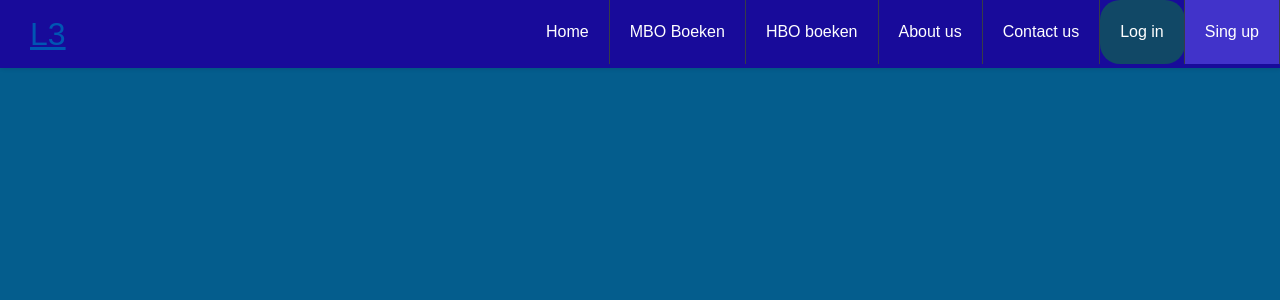
After one commit to Devilskey/projectschool, a PHP site: page / in a window 1280 px wide. The commit adds this page. Shown: the top 300 px of the page. Run offline with PHP 8.4, Linux system fonts and the light colour scheme; some libraries are stand-ins or nearby versions.

Commit message:
Add files via upload

```diff
--- /dev/null
+++ b/index.html
@@ -0,0 +1,45 @@
+<!doctype HTML>
+<html>
+     <head>
+        <title>bookstromen</title>
+        <link rel='stylesheet' href='./stylesheets/bootstrap.css'>
+        <link rel='stylesheet' href='./stylesheets/stylesheet.css'>
+
+        <!--link van de body fonts-->
+        <link rel="preconnect" href="https://fonts.gstatic.com">
+        <link href="https://fonts.googleapis.com/css2?family=Raleway:ital,wght@1,500&display=swap" rel="stylesheet">
+        <!--eind link -->
+        <!--link title-->
+        <link rel="preconnect" href="https://fonts.gstatic.com">
+<link href="https://fonts.googleapis.com/css2?family=Raleway:ital,wght@1,500&family=Rokkitt:wght@700&display=swap" rel="stylesheet">
+<!--eind link-->
+    </head>
+     <body>
+
+
+        <header class='header'>
+            <a href='#' class='logo'>L3</a>
+            <input class="menu-btn" type='checkbox' id='menu-btn'/>
+            <label class='menu-icon' for='menu-btn'><span class='nav-icon'></span></label>
+
+
+            <ul class='menu'>
+                  <li><a href="#">Home</a></li>
+                  <li><a href="#">MBO Boeken</a></li>
+                   <li><a href="#">HBO boeken</a></li>
+                   <li><a href="#">About us</a></li>
+                   <li><a href="#">Contact us</a></li>
+                   <li class="log-in"><a href="#">Log in</a></li>
+                   <li class="sing-up"><a href="#">Sing up</a></li>
+             </ul>
+       </header>
+
+
+
+
+
+
+
+
+     </body>
+ </html>
--- a/stylesheet.css
+++ b/stylesheet.css
@@ -1,11 +1,11 @@
 :root{
 
-    --color-primary-0: #083394 ;
+    --color-primary-0: #ffffff ;
 
     --color-primary-1: #2C5BC5;
      --color-primary-2 : #0C43C0 ;
      --color-primary-3 : #052878;
-     --color-primary-4 :#031D5A  ;
+     --color-primary-4 :#373c47  ;
 
     /*Main Secondary color (1) */
     --color-secondary-1-0 : #180B9A ;
@@ -18,60 +18,164 @@
     --color-secondary-2-0 : #045D8D ;
      --color-secondary-2-1 : #2288BF;
      --color-secondary-2-2 : #067AB9;
-      --color-secondary-2-3 : #034B72;
-      --color-secondary-2-4 : #013855;
+      --color-secondary-2-3 : #114866;
+      --color-secondary-2-4 : #000000;
 
     }
 
+/*de font family van de title === font-family: 'Raleway', sans-serif;
+font-family: 'Rokkitt', serif; ===*/
+
+body{
+  margin: 0;
+  font-family: sans-serif;
+  background-color: var(--color-secondary-2-0);
+}
+
+a{
+  color:var(--color-primary-0);
+
+}
+
+.header{
+  background-color: var( --color-secondary-1-0);
+  box-shadow:1px 1px 4px rgba(0,0,0,.1);
+  position:fixed;
+  width:100%;
+  z-index: 3;
+}
+
+.header ul{
+  margin:0;
+  padding: 0;
+  list-style: none;
+  overflow:hidden;
+  background-color:var( --color-secondary-1-0);
 
 
+}
 
-body{
-    margin: 0;
-    padding: 0;
-    background-color: var(--color-secondary-2-2);
-    background-size: covers;
-    color: black;
+.header ul a{
+  display: block;
+  padding:20px;
+  border-right:1px solid var(--color-primary-4);
+  text-decoration: none;
+
 }
-.navbar nav{
-    width: 100px;
-    height: 50px;
-    margin-left: 50px;
+
+.header ul a:hover{
+  background-color: var(--color-secondary-2-4);
 }
-.navbar nav ul {
 
-  margin: 0;
-  padding: 0;
- }
+.header .menu .log-in{
+  background-color: var(--color-secondary-2-3 );
+  border-radius: 20px;
+}
+.header .menu .sing-up{
+  background-color: var(--color-secondary-1-1  );
 
-.navbar ul li{
-    list-style: none;
-   display: inline;
-  float: left;
-   line-height: 100px;
-   color: white;
 }
-.navbar ul li a {
 
-    display: block;
-    text-decoration: none;
-    font-size: 15px;
-    font-family: 'Commissioner', sans-serif;
-    color: white;
-    padding: 0px 20px;
+.header .logo{
+  float:left;
+  display: block;
+  font-size: 2em;
+  padding: 10px 30px;
+
+}
+
+.header .menu{
+  clear:both;
+  max-height:0;
+  transition: max-height .2s ease-out;/*voor de drop down en up voor de menu*/
+
+}
+
+.header .menu-icon{
+  padding:28px 20px;
+  position: relative;
+  float: right;
+  cursor:pointer;
+}
+
+/*how to make bars */
+.header .menu-icon .nav-icon{
+  background:var(--color-primary-0);
+  display: block;
+  height: 2px;
+  width:18px;
+  position: relative;
+  transition: background .2s ease-out;/*to animation de bars*/
 
 
+}
+
+.header .menu-icon .nav-icon:before{
+  background: var(--color-primary-0);
+  content: "";
+  display:block;
+  height:100%;
+  width:100%;
+  position: absolute;
+  transition: all .2s ease-out;
+  top: 5px;
+
+}
+
+.header .menu-icon .nav-icon:after{
+  background: var(--color-primary-0);
+  content: "";
+  display:block;
+  height:100%;
+  width:100%;
+  position: absolute;
+  transition: all .2s ease-out;
+  top:-5px;
+
+}
+
+.header .menu-btn{
+  display: none;
+}
+
+.header .menu-btn:checked ~ .menu{
+    /*(~)lock for the next Available sibling that have a class of menu  */
+  max-height:450px;
+}
+/*animation voor de bars om een (x) to maken als het checked*/
+.header .menu-btn:checked ~ .menu-icon .nav-icon{
+  background:transparent;
+
+
+}
+
+.header .menu-btn:checked ~ .menu-icon .nav-icon:before{
+  transform: rotate(-45deg);
+  top:0;
+}
+
+.header .menu-btn:checked ~ .menu-icon .nav-icon:after{
+  transform: rotate(45deg);
+  top:0;
+}
+
+@media (min-width:48em){
+
+
+  .header li{
+      float: left;
+  }
+
+  .header li a{
+      padding: 20px 20px;
+  }
+  .header .menu{
+      clear: none;
+      float:right;
+      max-height: none;
 
   }
-  .navbar ul li a:hover {
-    color: red;
-    background-color: silver;
+  .header .menu-icon{
+      display: none;
   }
-
-  .navbar nav{
-
-     width: 100%;
-     height: 50px;
-   margin-left: 50px;
-
-  }
+}
```
